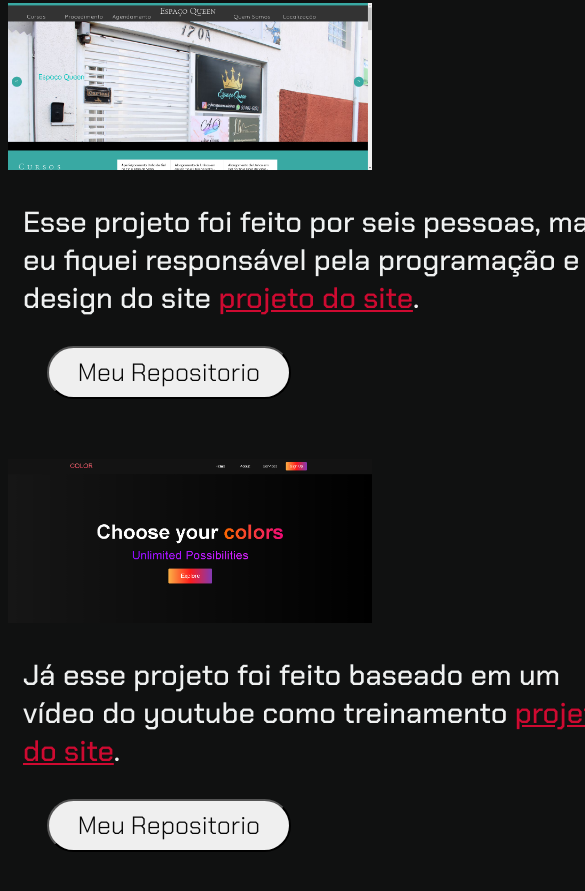
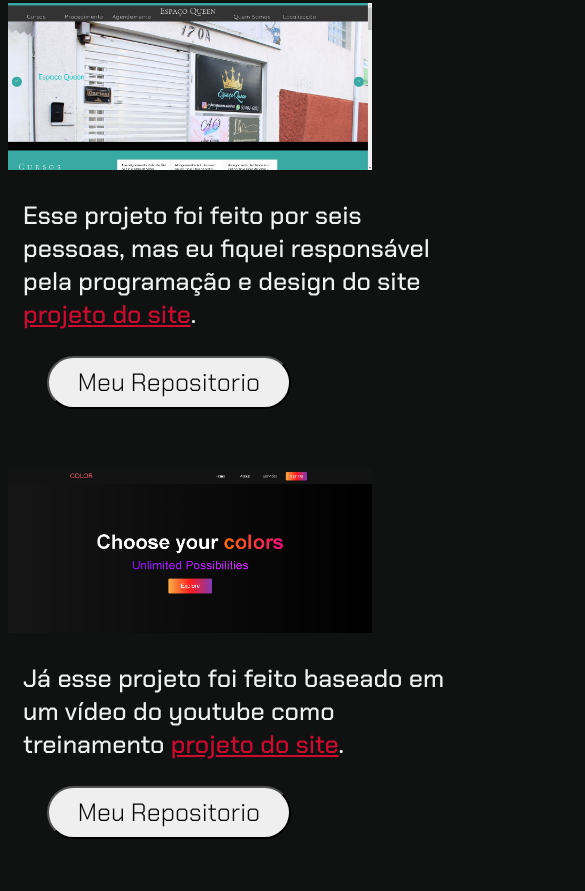
Before and after one commit to ademir15394/Portifolio, a plain HTML site: page portifolio/index.html in a window 390 px wide. Shown: the part 2161-3052 px from the top of the page, 585 px wide, since content can reach past the window. Drawn offline with Linux system fonts and the light colour scheme.

Commit message:
Add files via upload

```diff
--- a/portifolio/style.css
+++ b/portifolio/style.css
@@ -521,8 +521,10 @@ body{
         font-size: 30px;
     }
     .text-site{
-        font-size: 29px;
+        font-size: 25px;
         margin-left: 15px;
+        width: 445px;
+
     }
     .titulo1{
         margin-left: 60px;
```
